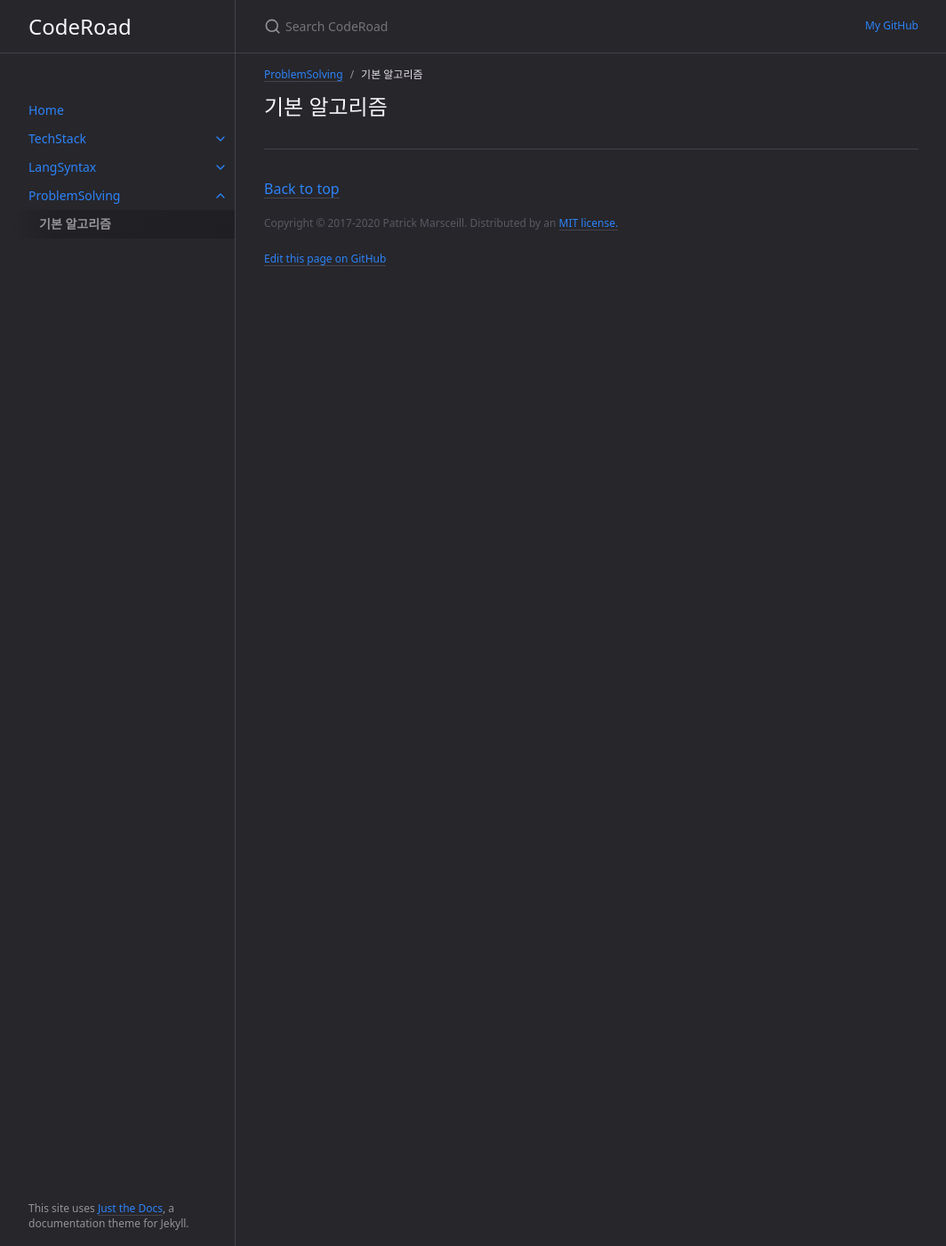
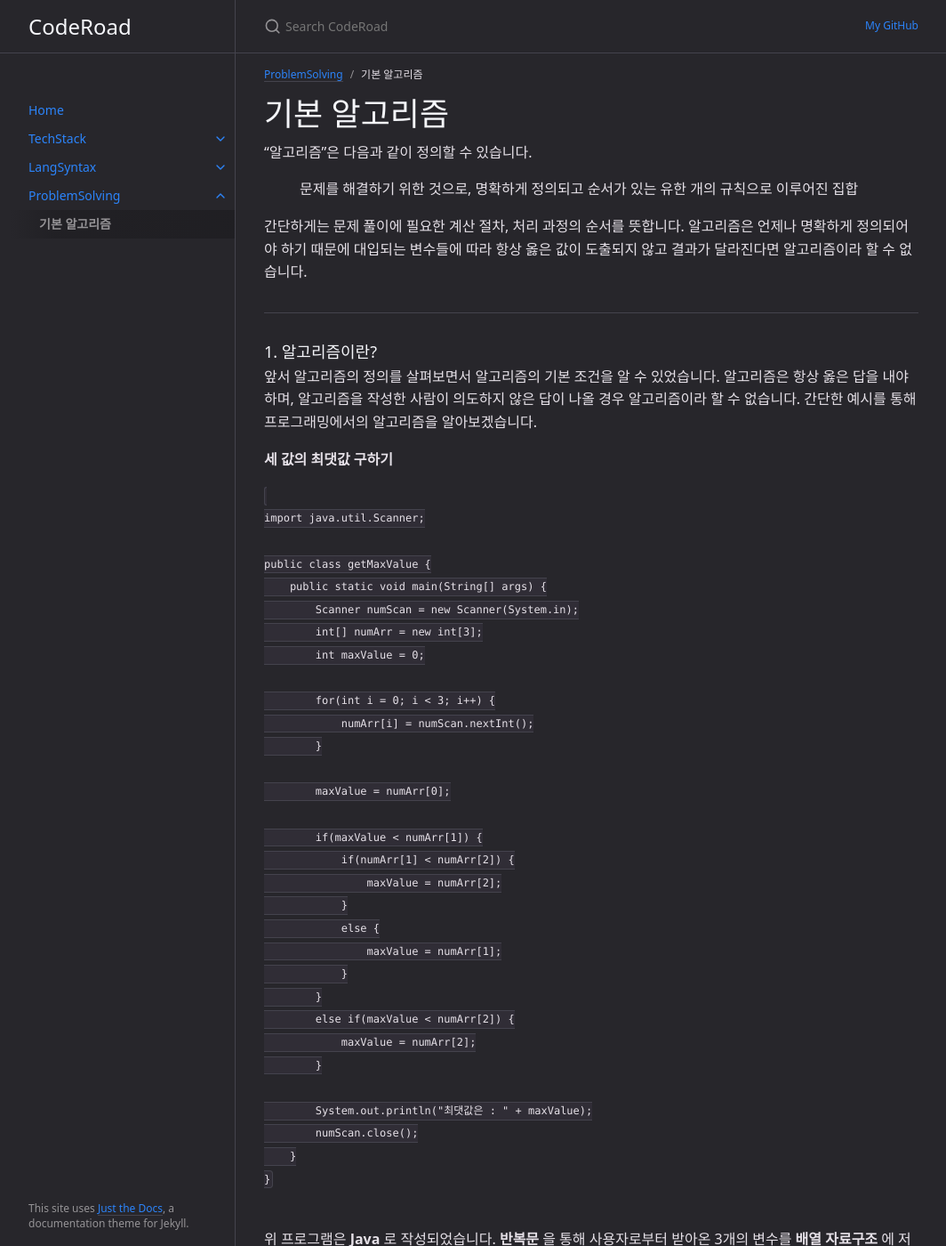
Before and after one commit to hangillee/hangillee.github.io, a Jekyll site: the page built from docs/ProblemSolving/ps1.md, in a window 1280 px wide and 1400 px high. Shown: the whole window at 89% size, without its empty margins (107-1171 px from the left). Built offline with Jekyll 4.4.1, drawn with Linux system fonts in a browser that asks for light colours; some of the changed text lies outside the part shown.

Commit message:
CHORE Edit ps1 page

```diff
--- a/docs/ProblemSolving/ps1.md
+++ b/docs/ProblemSolving/ps1.md
@@ -7,4 +7,53 @@ permalink: docs/problemsolving/ps1
 ---
 
 # 기본 알고리즘
-{: .fs-6 .fw-300 }
+
+"알고리즘"은 다음과 같이 정의할 수 있습니다.
+
+> 문제를 해결하기 위한 것으로, 명확하게 정의되고 순서가 있는 유한 개의 규칙으로 이루어진 집합
+
+간단하게는 문제 풀이에 필요한 계산 절차, 처리 과정의 순서를 뜻합니다. 알고리즘은 언제나 명확하게 정의되어야 하기 때문에 대입되는 변수들에 따라 항상 옳은 값이 도출되지 않고 결과가 달라진다면 알고리즘이라 할 수 없습니다.
+
+---
+
+### 1. 알고리즘이란?
+
+앞서 알고리즘의 정의를 살펴보면서 알고리즘의 기본 조건을 알 수 있었습니다. 알고리즘은 항상 옳은 답을 내야하며, 알고리즘을 작성한 사람이 의도하지 않은 답이 나올 경우 알고리즘이라 할 수 없습니다. 간단한 예시를 통해 프로그래밍에서의 알고리즘을 알아보겠습니다.
+
+**세 값의 최댓값 구하기**
+<pre>
+<code>
+import java.util.Scanner;
+
+public class getMaxValue {
+    public static void main(String[] args) {
+        Scanner numScan = new Scanner(System.in);
+        int[] numArr = new int[3];
+        int maxValue = 0;
+
+        for(int i = 0; i < 3; i++) {
+            numArr[i] = numScan.nextInt();
+        }
+
+        maxValue = numArr[0];
+
+        if(maxValue < numArr[1]) {
+            if(numArr[1] < numArr[2]) {
+                maxValue = numArr[2];
+            }
+            else {
+                maxValue = numArr[1];
+            }
+        }
+        else if(maxValue < numArr[2]) {
+            maxValue = numArr[2];
+        }
+
+        System.out.println("최댓값은 : " + maxValue);
+        numScan.close();
+    }
+}
+</code>
+</pre>
+
+위 프로그램은 **Java** 로 작성되었습니다. **반복문** 을 통해 사용자로부터 받아온 3개의 변수를 **배열 자료구조** 에 저장했고, **조건문** 으로 원하는 결과를 도출하기 위한 프로그램을 작성했습니다. 입력된 3개의 변수의 순서와 상관 없이 항상 최댓값을 출력하므로 이 프로그램은 알고리즘이라 할 수 있습니다. 이 짧은 프로그램에서 우리는 알고리즘을 작성할 때 자주 사용하게 되는 여러 요소들을 확인해볼 수 있습니다.
```
